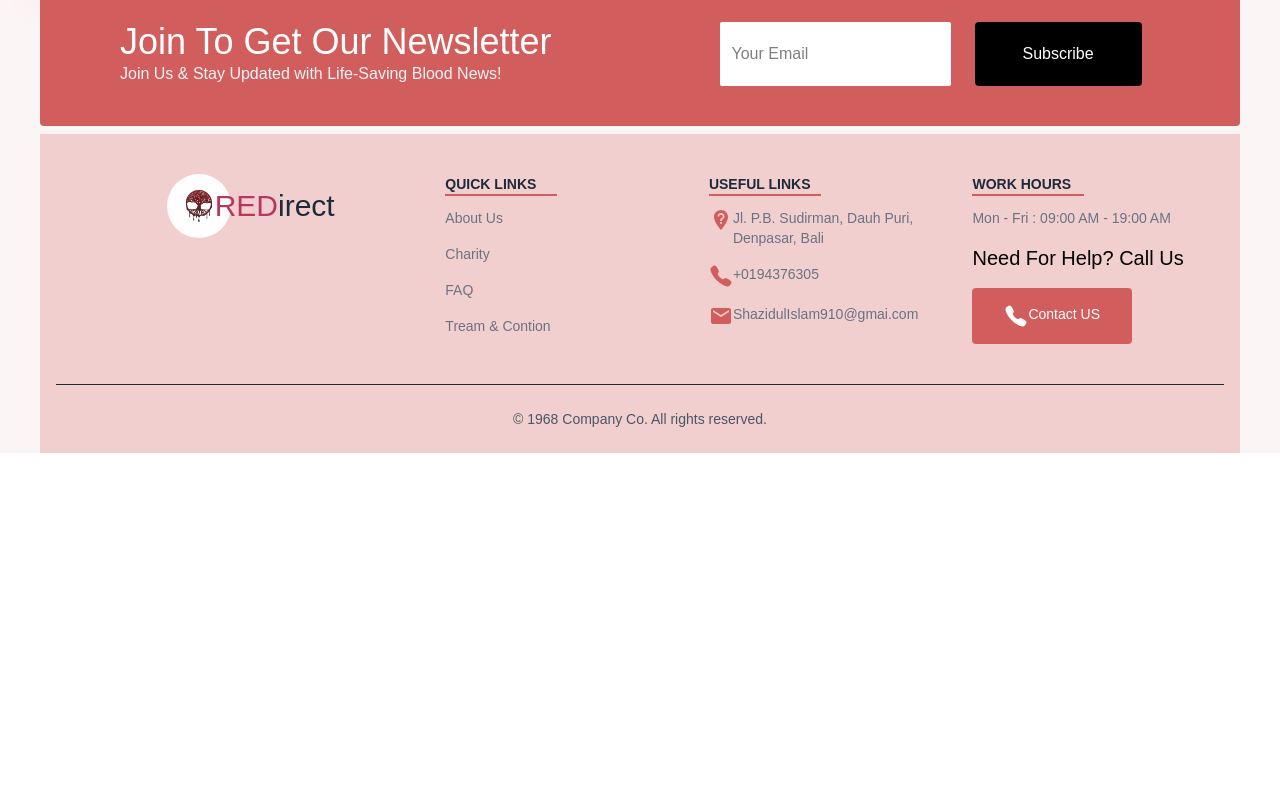
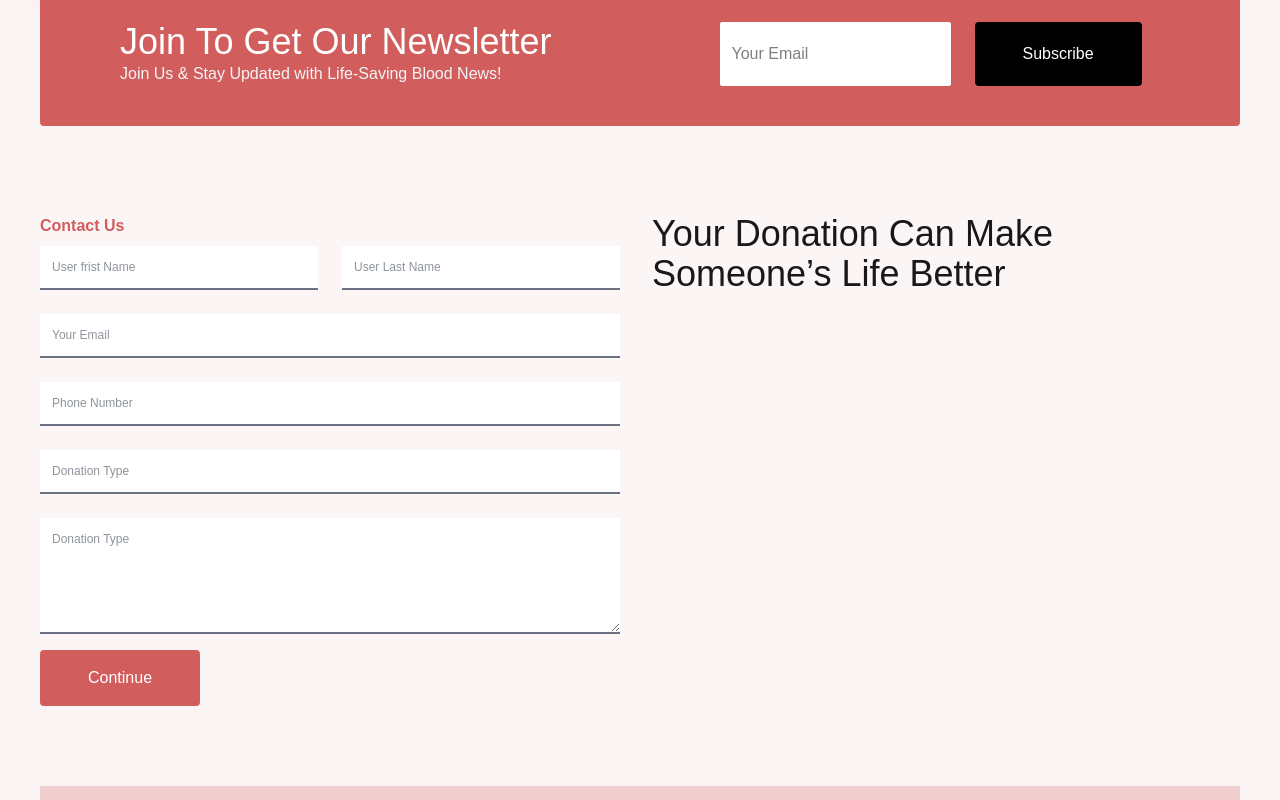
Before and after one commit to Shazidulislam/blood-donation-client, a React (Vite) app: page / in a window 1280 px wide. Shown: the part 1180-1980 px from the top of the page. Before the commit the page ends 1633 px from the top, so only its background shows below. Built offline with nearby package versions, Linux system fonts and the light colour scheme; no server answers.

Commit message:
create a contact from section

```diff
--- /dev/null
+++ b/src/Component/Contact/Contact.jsx
@@ -0,0 +1,41 @@
+import React from 'react';
+
+const Contact = () => {
+    return (
+        <div className=' grid grid-cols-1 gap-6 md:grid-cols-2 py-20' >
+            {/* form */}
+            <div>
+                <p className='font-semibold text-[#D25D5D]' >Contact Us</p>
+                <form action="" className='space-y-3' >
+                    <div className='grid grid-cols-1 gap-4 md:grid-cols-2'>
+                       <fieldset className="fieldset pr-2 pt-2   font-medium">
+                            <input type="text" name="requester_name"  placeholder="User frist Name" required className="w-full p-3 border-b-2 border-gray-500 hover:border-[#D25D5D] outline-none bg-white text-gray-800" />
+                       </fieldset>
+                       <fieldset className="fieldset pr-2 pt-2  font-medium">
+                            <input type="text" name="requester_name"  placeholder="User Last Name" required className="w-full p-3 border-b-2 border-gray-500 hover:border-[#D25D5D] outline-none bg-white text-gray-800" />
+                       </fieldset>
+                    </div>
+                    <fieldset className="fieldset pr-2 pt-2  font-medium">
+                       <input type="text" name="requester_name"  placeholder="Your Email" required className="w-full p-3 border-b-2 border-gray-500 hover:border-[#D25D5D] outline-none bg-white text-gray-800" />
+                   </fieldset>
+                    <fieldset className="fieldset pr-2 pt-2  font-medium">
+                       <input type="text" name="requester_name"  placeholder="Phone Number" required className="w-full p-3 border-b-2 border-gray-500 hover:border-[#D25D5D] outline-none bg-white text-gray-800" />
+                   </fieldset>
+                    <fieldset className="fieldset pr-2 pt-2  font-medium">
+                       <input type="text" name="requester_name"  placeholder="Donation Type" required className="w-full p-3 border-b-2 border-gray-500 hover:border-[#D25D5D] outline-none bg-white text-gray-800" />
+                   </fieldset>
+                    <fieldset className="fieldset pr-2 pt-2  font-medium">
+                       <textarea type="text" rows={5} name="requester_name"  placeholder="Donation Type" required className="w-full p-3 border-b-2 border-gray-500 hover:border-[#D25D5D] outline-none bg-white text-gray-800" ></textarea>
+                   </fieldset>
+                   <button className='px-12 py-4 bg-[#D25D5D] text-white rounded transition-colors transform duration-200 hover:bg-[#B9375D] cursor-pointer' >Continue</button>
+                </form>
+            </div>
+            {/* information */}
+            <div>
+               <h2 className='text-2xl md:text-4xl ' >Your Donation Can Make Someone’s Life Better</h2>
+            </div>
+        </div>
+    );
+};
+
+export default Contact;
--- a/src/Pages/Home/Home.jsx
+++ b/src/Pages/Home/Home.jsx
@@ -3,13 +3,14 @@ import Navbar from '../../Component/Navbar';
 import Banner from '../../Component/Bannar/Banner';
 import Footer from '../../Component/Sheard/Footer/Footer';
 import Featured from '../../Component/Featured/Featured';
+import Contact from '../../Component/Contact/Contact';
 
 const Home = () => {
     return (
         <div className='pt-2'>
-
             <Banner></Banner>
             <Featured></Featured>
+            <Contact></Contact>
         </div>
     );
 };
```
